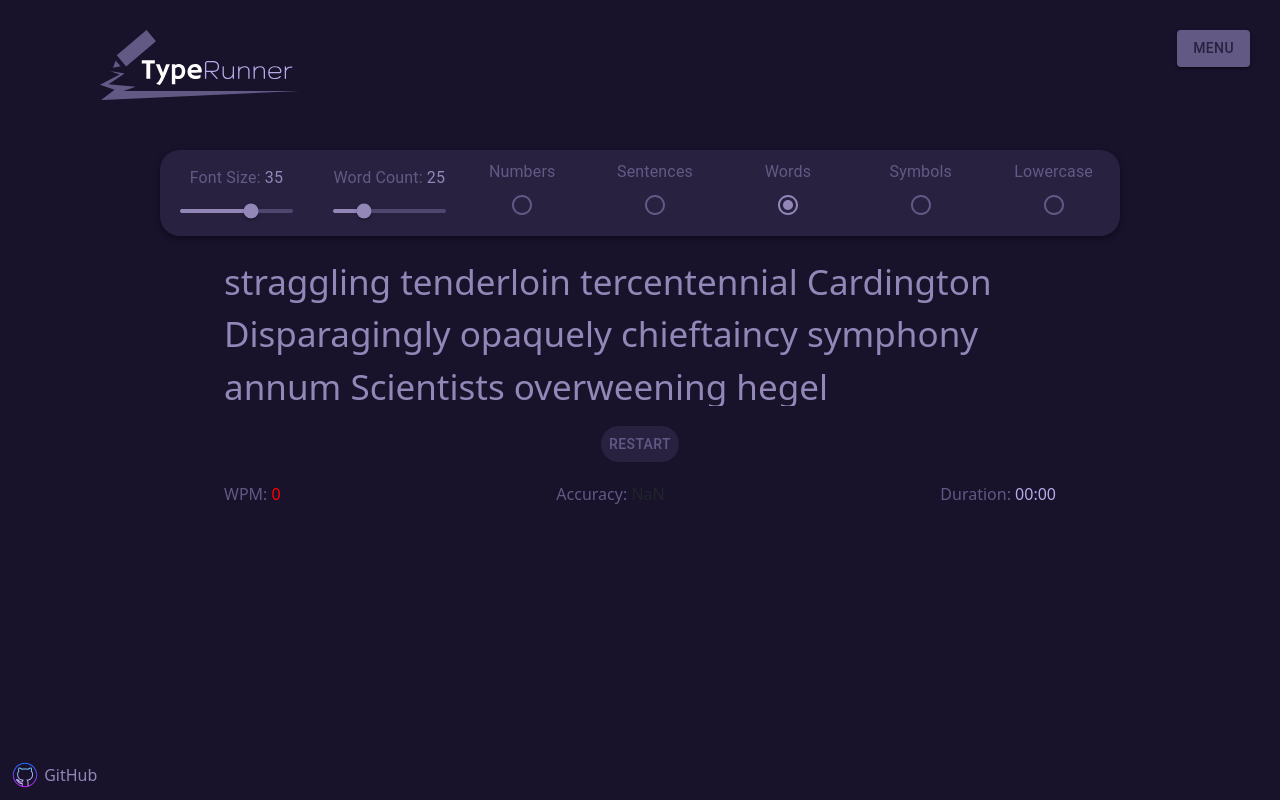
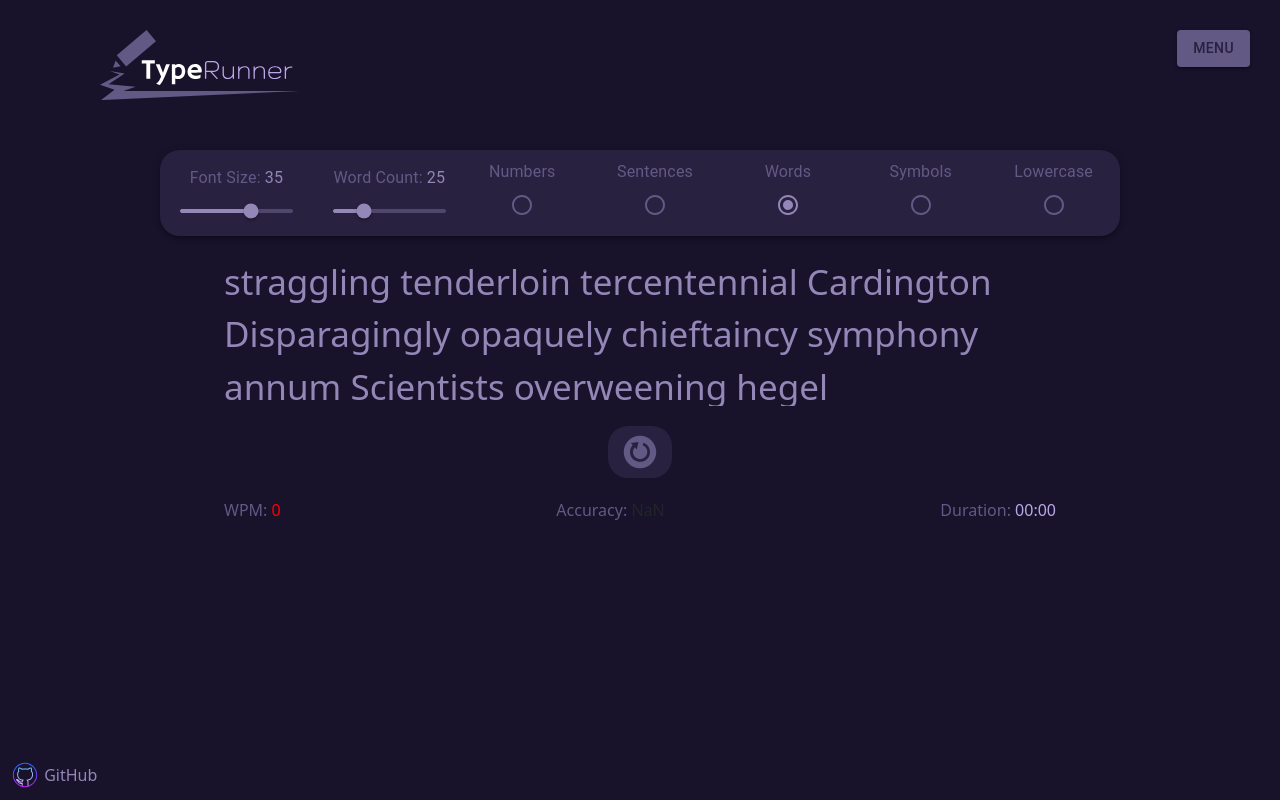
Before and after one commit to Jake-Yeo/nova-type, a React (Create React App) app: page / in a window 1280 px wide. Built offline with nearby package versions, Linux system fonts and the light colour scheme.

Commit message:
Using a svg icon for restart button instead of text

```diff
--- a/src/components/RestartButton.tsx
+++ b/src/components/RestartButton.tsx
@@ -1,4 +1,4 @@
-import { Button, Grid } from "@mui/material"
+import { Box, Button, Grid } from "@mui/material"
 import { restartPractice, setFocusToTypingArea } from "./TypingArea"
 
 
@@ -29,7 +29,15 @@ const RestartButton = () => {
                             backgroundColor: '#393055',
                         },
                     }}>
-                    Restart
+                    <Box
+                        sx={{
+                            backgroundImage: 'url("./svgFiles/restart.svg")', // Load background image
+                            backgroundSize: 'contain', // Scale the background image to fit within the container while preserving its aspect ratio
+                            backgroundRepeat: 'no-repeat',
+                            width: '40px', // Set the width of the container
+                            height: '40px' // Automatically adjust the height based on the aspect ratio
+                        }}
+                    ></Box>
                 </Button>
             </Grid>
         </>
```
Also changed, not shown: public/svgFiles/restart.svg (added), public/svgFiles/restartColor.svg (added).
